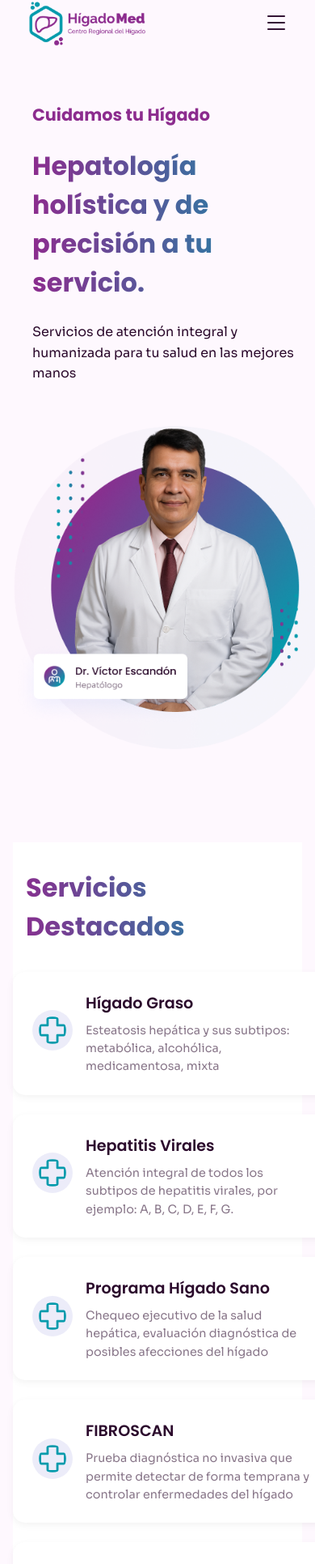
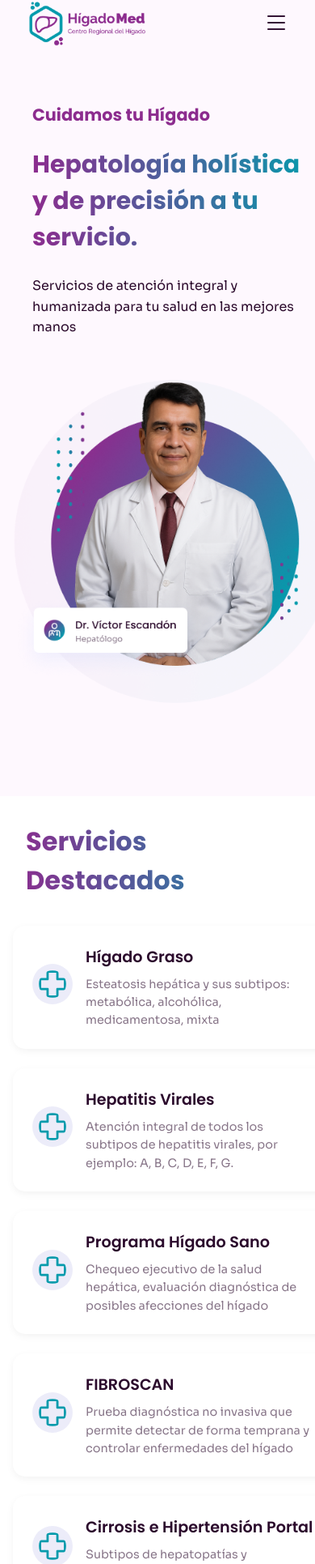
Before and after one commit to Juan-Miguel-alvarado/ClinicaHigadoMed, a React (Vite) app: page / in a window 390 px wide. Shown: the part 18-1949 px from the top of the page at 81% size. Built offline with nearby package versions, Linux system fonts and the light colour scheme.

Commit message:
LASTCOMMIT

```diff
--- a/src/App.css
+++ b/src/App.css
@@ -316,6 +316,7 @@ a {
   text-align: center;
   margin: 5rem 0;
   margin-top: 8rem;
+  padding: 3rem 2rem;
 }
 
 .locations_title {
@@ -577,6 +578,13 @@ a {
   }
 }
 
+@media (max-width: 728px) {
+  .youtube_container iframe {
+    width: 100%;
+  }
+}
+
+
 @media (max-width: 700px) {
   .header .defauld_btn {
     display: none;
@@ -615,13 +623,31 @@ a {
   }
 }
 
+@media (max-width: 506px) {
+  .footer {
+    box-shadow: 200px 0px var(--blue-color),-200px 0 0 var(--blue-color);
+  }
+
+  .youtube {
+    box-shadow: 200px 0px #fff,-200px 0 0 #fff, 0 500px #fff, 200px 500px #fff,-200px 500px 0 #fff;
+  }
+
+  .instagram {
+    box-shadow: 200px 0px #fff,-200px 0 0 #fff, 0 200px #fff, 200px 200px #fff,-200px 200px 0 #fff;
+  }
+
+  .services {
+    box-shadow: 200px 0px #fff,-200px 0 0 #fff;
+  }
+}
+
 @media (max-width: 472px) {
 
   body {
     padding: 1rem 1rem 0 1rem;
   }
 
-  .main_text{
+  .main_text, .youtube{
     justify-content: start;
     justify-content: start;
     text-align: start;
@@ -633,11 +659,15 @@ a {
     padding: 2rem 1.5rem 0 1rem;
   }
 
-  .services {
+  .services, .locations{
     padding: 1rem 1rem;
   }
 
-  .locations, .instagram, .services_title {
+  .youtube{
+    margin-top: 4rem;
+  }
+
+  .locations, .instagram, .services_title{
     text-align: start;
   }
 
@@ -646,10 +676,14 @@ a {
   }
 }
 
-
 @media (max-width: 466px) {
-  .services{
+  .services, .locations{
     padding: 0;
   }
+}
 
+@media (max-width: 433px) {
+  .main_text h1{
+    font-size: 30px;
+  }
 }
```
